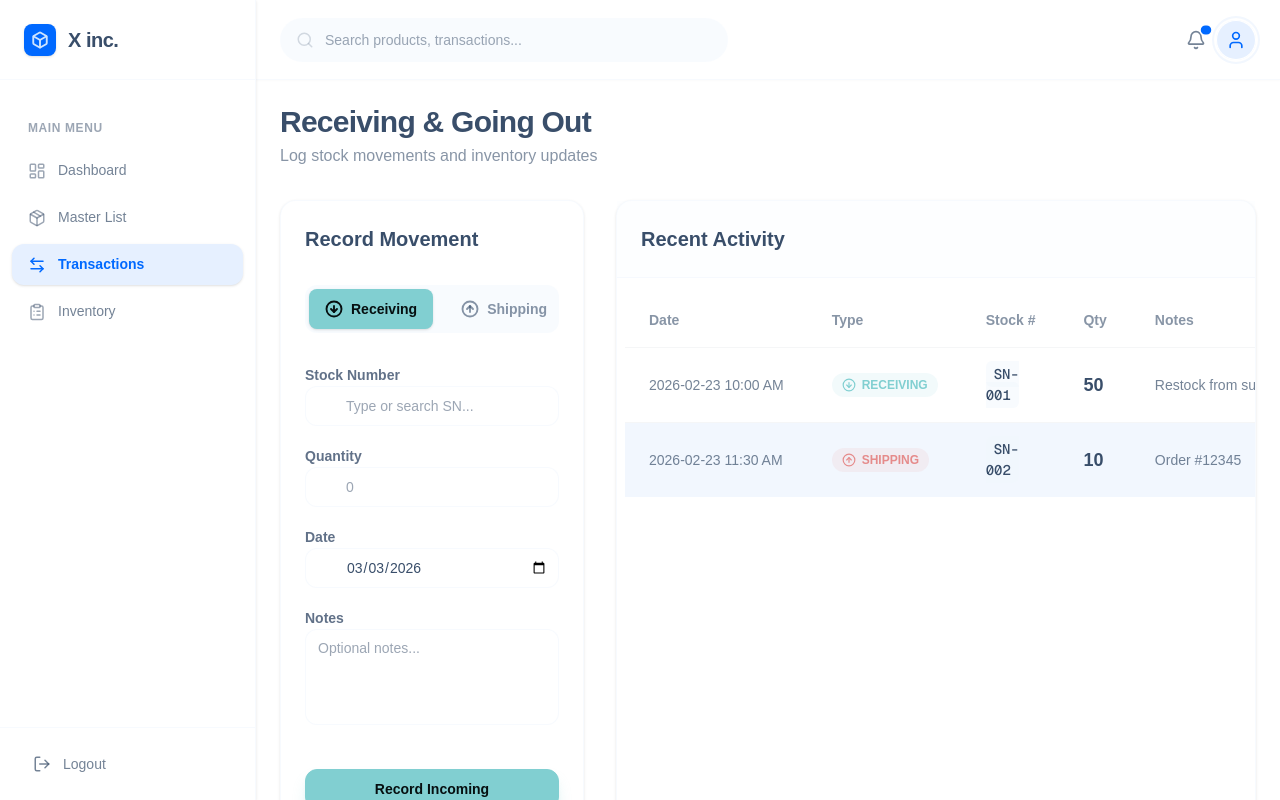
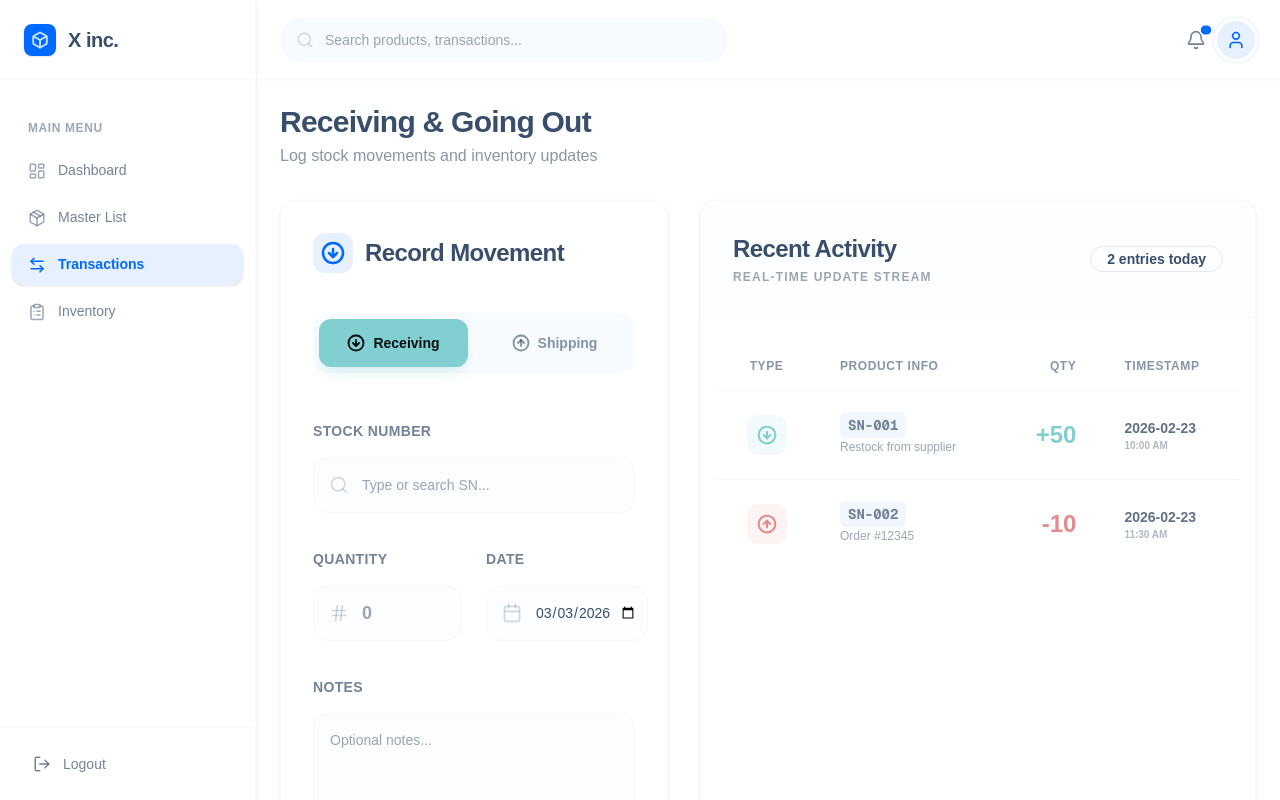
Before and after one commit to Fury3K/inventorySys, a Next.js app: page /admin/transactions in a window 1280 px wide. Built offline with nearby package versions, Linux system fonts and the light colour scheme.

Commit message:
Fixed Transactions page UI

```diff
--- a/src/app/(dashboard)/admin/transactions/page.tsx
+++ b/src/app/(dashboard)/admin/transactions/page.tsx
@@ -31,41 +31,46 @@ export default function Transactions() {
         </div>
       </div>
 
-      <div className="grid grid-cols-1 lg:grid-cols-3 gap-8">
-        {/* Transaction Form */}
-        <div className="lg:col-span-1">
-          <div className="card bg-base-100 shadow-sm border border-base-200/60 sticky top-6">
-            <div className="card-body p-6">
-              <h3 className="card-title text-xl font-bold mb-6">Record Movement</h3>
+      <div className="grid grid-cols-12 gap-8 items-stretch">
+        {/* Left Column: Transaction Form */}
+        <div className="col-span-12 lg:col-span-5">
+          <div className="card bg-base-100 shadow-sm border border-base-200/60 h-full">
+            <div className="card-body p-8">
+              <div className="flex items-center gap-3 mb-8">
+                <div className="w-10 h-10 rounded-xl bg-primary/10 flex items-center justify-center text-primary">
+                  <ArrowDownCircle size={24} strokeWidth={2.5} />
+                </div>
+                <h3 className="text-2xl font-bold tracking-tight">Record Movement</h3>
+              </div>
 
-              <div className="flex gap-3 mb-6 p-1 bg-base-200/50 rounded-xl">
+              <div className="flex gap-3 mb-8 p-1.5 bg-base-200/50 rounded-2xl">
                 <button
-                  className={`btn flex-1 gap-2 rounded-lg border-0 ${type === 'receiving' ? 'bg-success text-success-content shadow-sm hover:bg-success/90' : 'bg-transparent text-base-content/60 hover:bg-base-200'}`}
+                  className={`btn flex-1 gap-2 rounded-xl border-0 h-12 transition-all ${type === 'receiving' ? 'bg-success text-success-content shadow-lg shadow-success/20 hover:bg-success/90' : 'bg-transparent text-base-content/60 hover:bg-base-200'}`}
                   onClick={() => setType('receiving')}
                   type="button"
                 >
                   <ArrowDownCircle size={18} strokeWidth={2.5} />
-                  Receiving
+                  <span className="font-bold">Receiving</span>
                 </button>
                 <button
-                  className={`btn flex-1 gap-2 rounded-lg border-0 ${type === 'shipping' ? 'bg-error text-error-content shadow-sm hover:bg-error/90' : 'bg-transparent text-base-content/60 hover:bg-base-200'}`}
+                  className={`btn flex-1 gap-2 rounded-xl border-0 h-12 transition-all ${type === 'shipping' ? 'bg-error text-error-content shadow-lg shadow-error/20 hover:bg-error/90' : 'bg-transparent text-base-content/60 hover:bg-base-200'}`}
                   onClick={() => setType('shipping')}
                   type="button"
                 >
                   <ArrowUpCircle size={18} strokeWidth={2.5} />
-                  Shipping
+                  <span className="font-bold">Shipping</span>
                 </button>
               </div>
 
-              <form className="space-y-5">
-                <div className="form-control">
-                  <label className="label"><span className="label-text font-semibold text-base-content/80">Stock Number</span></label>
-                  <div className="relative">
-                    <Search className="absolute left-3 top-1/2 -translate-y-1/2 text-base-content/40" size={18} />
+              <form className="space-y-6">
+                <fieldset className="fieldset w-full">
+                  <legend className="fieldset-legend font-bold text-sm uppercase tracking-wide opacity-70 mb-1">Stock Number</legend>
+                  <div className="relative w-full">
+                    <Search className="absolute left-4 top-1/2 -translate-y-1/2 text-base-content/30" size={20} />
                     <input
                       type="text"
                       placeholder="Type or search SN..."
-                      className="input input-bordered w-full pl-10 bg-base-100 rounded-xl border-base-200/60 focus:border-primary transition-all"
+                      className="input input-bordered h-14 w-full pl-12 bg-base-200/30 rounded-2xl border-base-200/60 focus:border-primary transition-all font-medium"
                       list="stock-numbers"
                     />
                     <datalist id="stock-numbers">
@@ -74,72 +79,88 @@ export default function Transactions() {
                       <option value="SN-003">Wool Sweater</option>
                     </datalist>
                   </div>
+                </fieldset>
+
+                <div className="grid grid-cols-2 gap-6">
+                  <fieldset className="fieldset w-full">
+                    <legend className="fieldset-legend font-bold text-sm uppercase tracking-wide opacity-70 mb-1">Quantity</legend>
+                    <div className="relative w-full">
+                      <Hash className="absolute left-4 top-1/2 -translate-y-1/2 text-base-content/30" size={20} />
+                      <input type="number" placeholder="0" className="input input-bordered h-14 w-full pl-12 bg-base-200/30 rounded-2xl border-base-200/60 focus:border-primary transition-all font-bold text-lg" />
+                    </div>
+                  </fieldset>
+
+                  <fieldset className="fieldset w-full">
+                    <legend className="fieldset-legend font-bold text-sm uppercase tracking-wide opacity-70 mb-1">Date</legend>
+                    <div className="relative w-full">
+                      <Calendar className="absolute left-4 top-1/2 -translate-y-1/2 text-base-content/30" size={20} />
+                      <input type="date" defaultValue={today} className="input input-bordered h-14 w-full pl-12 bg-base-200/30 rounded-2xl border-base-200/60 focus:border-primary transition-all font-medium" />
+                    </div>
+                  </fieldset>
                 </div>
 
-                <div className="form-control">
-                  <label className="label"><span className="label-text font-semibold text-base-content/80">Quantity</span></label>
-                  <div className="relative">
-                    <Hash className="absolute left-3 top-1/2 -translate-y-1/2 text-base-content/40" size={18} />
-                    <input type="number" placeholder="0" className="input input-bordered w-full pl-10 bg-base-100 rounded-xl border-base-200/60 focus:border-primary transition-all" />
-                  </div>
-                </div>
+                <fieldset className="fieldset w-full">
+                  <legend className="fieldset-legend font-bold text-sm uppercase tracking-wide opacity-70 mb-1">Notes</legend>
+                  <textarea className="textarea textarea-bordered h-28 w-full bg-base-200/30 rounded-2xl border-base-200/60 focus:border-primary transition-all resize-none p-4 font-medium" placeholder="Optional notes..."></textarea>
+                </fieldset>
 
-                <div className="form-control">
-                  <label className="label"><span className="label-text font-semibold text-base-content/80">Date</span></label>
-                  <div className="relative">
-                    <Calendar className="absolute left-3 top-1/2 -translate-y-1/2 text-base-content/40" size={18} />
-                    <input type="date" defaultValue={today} className="input input-bordered w-full pl-10 bg-base-100 rounded-xl border-base-200/60 focus:border-primary transition-all" />
-                  </div>
-                </div>
-
-                <div className="form-control">
-                  <label className="label"><span className="label-text font-semibold text-base-content/80">Notes</span></label>
-                  <textarea className="textarea textarea-bordered h-24 bg-base-100 rounded-xl border-base-200/60 focus:border-primary transition-all resize-none" placeholder="Optional notes..."></textarea>
-                </div>
-
-                <button type="submit" className={`btn w-full mt-6 rounded-xl shadow-lg ${type === 'receiving' ? 'btn-success shadow-success/30' : 'btn-error shadow-error/30'}`}>
-                  Record {type === 'receiving' ? 'Incoming' : 'Outgoing'}
+                <button type="submit" className={`btn h-14 w-full mt-4 rounded-2xl text-lg font-bold shadow-2xl transition-all ${type === 'receiving' ? 'btn-success shadow-success/30' : 'btn-error shadow-error/30'}`}>
+                  Record {type === 'receiving' ? 'Incoming Stock' : 'Outgoing Order'}
                 </button>
               </form>
             </div>
           </div>
         </div>
 
-        {/* Transaction History */}
-        <div className="lg:col-span-2">
-          <div className="card bg-base-100 shadow-sm border border-base-200/60 h-full">
+        {/* Right Column: Transaction History */}
+        <div className="col-span-12 lg:col-span-7">
+          <div className="card bg-base-100 shadow-sm border border-base-200/60 h-full overflow-hidden">
             <div className="card-body p-0">
-              <div className="p-6 border-b border-base-200/60 bg-base-200/20">
-                <h3 className="card-title text-xl font-bold">Recent Activity</h3>
+              <div className="p-8 border-b border-base-200/60 bg-base-200/20 flex items-center justify-between">
+                <div>
+                  <h3 className="card-title text-2xl font-bold tracking-tight">Recent Activity</h3>
+                  <p className="text-xs font-bold text-base-content/50 uppercase tracking-widest mt-1">Real-time update stream</p>
+                </div>
+                <div className="badge badge-outline border-base-300 font-bold px-4 py-3">{transactions.length} entries today</div>
               </div>
-              <div className="overflow-x-auto p-2">
-                <table className="table w-full table-zebra">
+              <div className="overflow-x-auto p-4">
+                <table className="table w-full">
                   <thead>
                     <tr className="border-b-2 border-base-200">
-                      <th className="font-bold text-base-content/60 px-6 py-4">Date</th>
-                      <th className="font-bold text-base-content/60 px-6 py-4">Type</th>
-                      <th className="font-bold text-base-content/60 px-6 py-4">Stock #</th>
-                      <th className="font-bold text-base-content/60 px-6 py-4">Qty</th>
-                      <th className="font-bold text-base-content/60 px-6 py-4">Notes</th>
+                      <th className="font-bold text-base-content/60 px-6 py-4 text-xs uppercase tracking-wider text-center">Type</th>
+                      <th className="font-bold text-base-content/60 px-6 py-4 text-xs uppercase tracking-wider">Product Info</th>
+                      <th className="font-bold text-base-content/60 px-6 py-4 text-xs uppercase tracking-wider text-right">Qty</th>
+                      <th className="font-bold text-base-content/60 px-6 py-4 text-xs uppercase tracking-wider">Timestamp</th>
                     </tr>
                   </thead>
                   <tbody>
                     {transactions.map((tx) => (
                       <tr key={tx.id} className="hover:bg-base-200/50 transition-colors border-b border-base-100 last:border-0">
-                        <td className="text-sm font-medium text-base-content/70 px-6 py-4 whitespace-nowrap">{tx.date}</td>
-                        <td className="px-6 py-4">
-                          <span className={`inline-flex items-center gap-1.5 px-2.5 py-1 rounded-full text-xs font-bold ${tx.type === 'receiving' ? 'bg-success/10 text-success' : 'bg-error/10 text-error'}`}>
-                            {tx.type === 'receiving' ? <ArrowDownCircle size={14} /> : <ArrowUpCircle size={14} />}
-                            {tx.type.toUpperCase()}
-                          </span>
+                        <td className="px-6 py-6 text-center">
+                          <div className={`w-10 h-10 rounded-xl inline-flex items-center justify-center ${tx.type === 'receiving' ? 'bg-success/10 text-success' : 'bg-error/10 text-error'}`}>
+                            {tx.type === 'receiving' ? <ArrowDownCircle size={20} strokeWidth={2.5} /> : <ArrowUpCircle size={20} strokeWidth={2.5} />}
+                          </div>
                         </td>
-                        <td className="font-mono font-medium px-6 py-4"><span className="bg-base-200/50 px-2 py-1 rounded-md">{tx.stockNumber}</span></td>
-                        <td className="font-black text-lg px-6 py-4">{tx.quantity}</td>
-                        <td className="text-sm text-base-content/70 max-w-[200px] truncate px-6 py-4" title={tx.notes}>{tx.notes}</td>
+                        <td className="px-6 py-6">
+                          <div className="font-mono font-bold text-sm mb-1"><span className="bg-base-200 text-base-content/70 px-2 py-1 rounded-md">{tx.stockNumber}</span></div>
+                          <div className="text-xs text-base-content/50 font-medium truncate max-w-[180px]">{tx.notes}</div>
+                        </td>
+                        <td className="px-6 py-6 text-right">
+                          <div className={`text-2xl font-black ${tx.type === 'receiving' ? 'text-success' : 'text-error'}`}>
+                            {tx.type === 'receiving' ? '+' : '-'}{tx.quantity}
+                          </div>
+                        </td>
+                        <td className="px-6 py-6 whitespace-nowrap">
+                          <div className="text-sm font-bold text-base-content/80">{tx.date.split(' ')[0]}</div>
+                          <div className="text-[10px] font-bold text-base-content/40 uppercase">{tx.date.split(' ').slice(1).join(' ')}</div>
+                        </td>
                       </tr>
                     ))}
                   </tbody>
                 </table>
+              </div>
+              <div className="p-8 bg-base-200/10 border-t border-base-200/60 mt-auto">
+                <button className="btn btn-ghost btn-block rounded-xl font-bold text-base-content/50 hover:text-primary">Load more history</button>
               </div>
             </div>
           </div>
```
